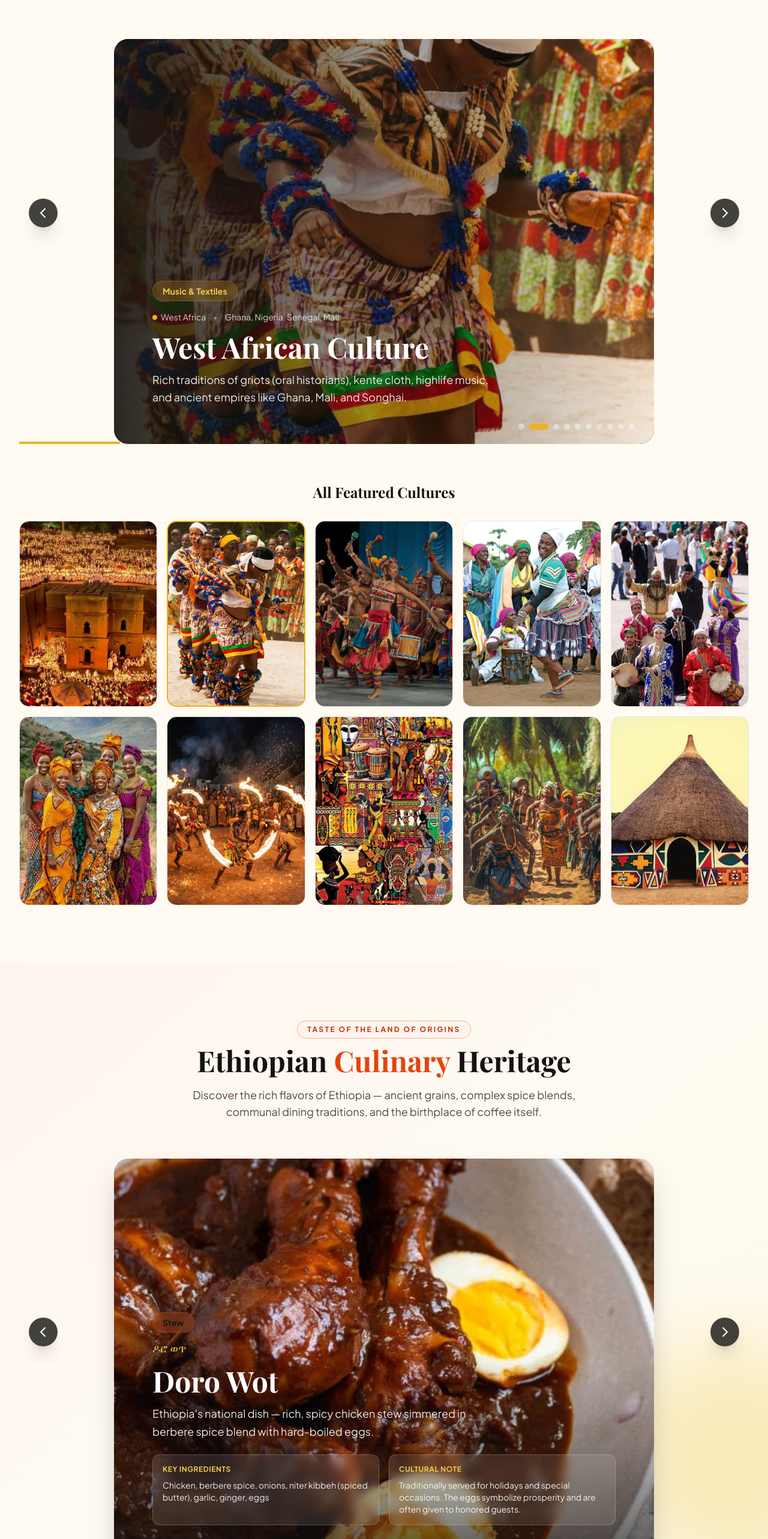
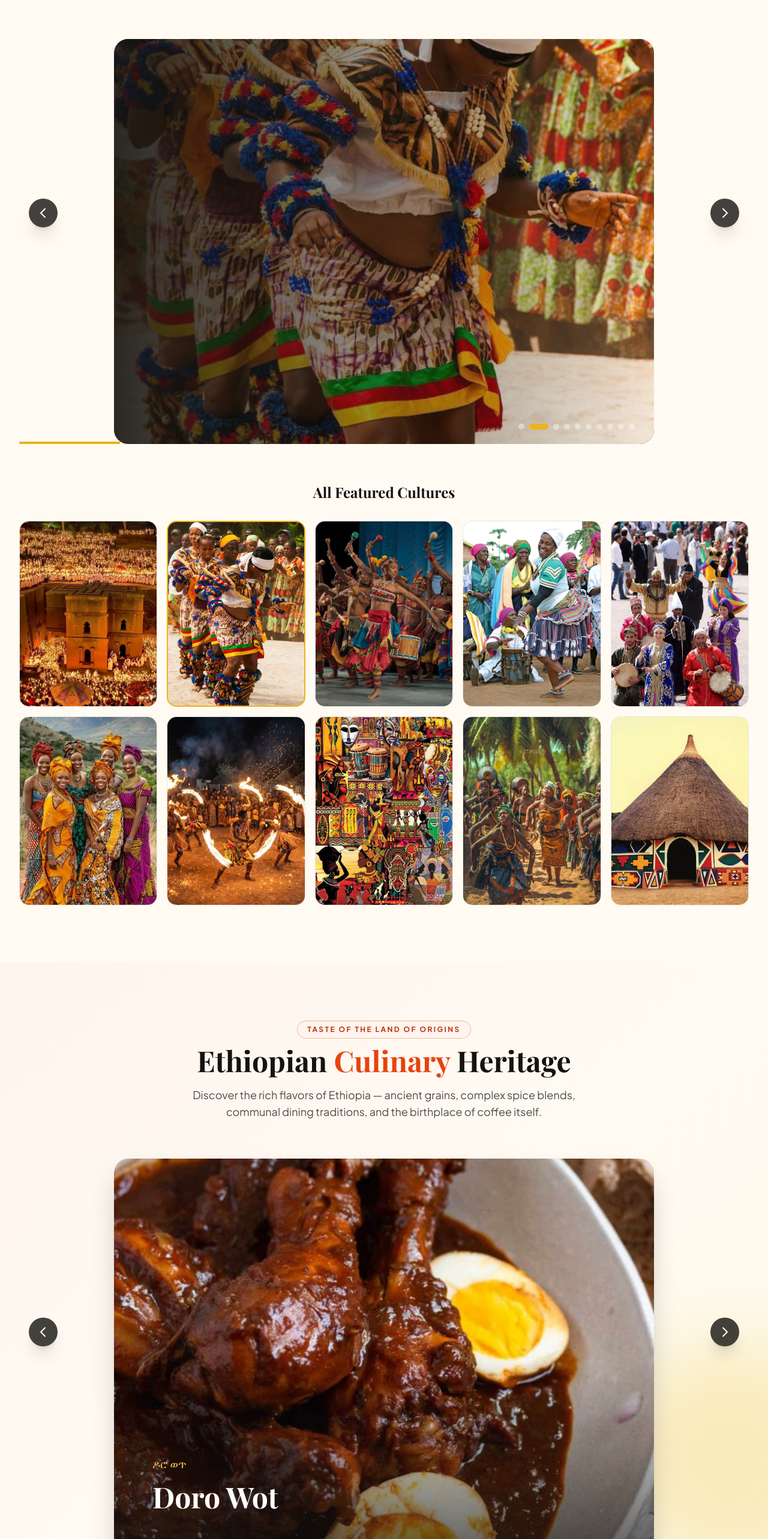
Before and after one commit to sophoniast123/ethcan-events-2, a Next.js app: page / in a window 1280 px wide. Shown: the part 2652-5217 px from the top of the page at 60% size. Built offline with nearby package versions, Linux system fonts and the light colour scheme; a web font is replaced by a local one.

Commit message:
fix minor bugs related to culnary and culture section

```diff
--- a/components/EthiopianCulinary.tsx
+++ b/components/EthiopianCulinary.tsx
@@ -143,24 +143,24 @@ export default function EthiopianCulinary() {
                 transition={{ duration: TRANSITION_DURATION, delay: 0.2 }}
               >
                 {/* Category badge */}
-                <span className="inline-flex items-center gap-2 rounded-full bg-terra-500/20 border border-terra-500/30 px-4 py-1.5 text-sm font-bold text-terra-300 backdrop-blur">
+                {/*<span className="inline-flex items-center gap-2 rounded-full bg-terra-500/20 border border-terra-500/30 px-4 py-1.5 text-sm font-bold text-terra-300 backdrop-blur">
                   {currentItem.category}
                 </span>
 
                 {/* Amharic name if available */}
-                {currentItem.nameAmharic && (
+                 {currentItem.nameAmharic && (
                   <div className="mt-3 text-gold-300 text-lg font-display">
                     {currentItem.nameAmharic}
                   </div>
                 )}
 
                 {/* Title */}
-                <h3 className="mt-4 font-display text-3xl sm:text-4xl lg:text-5xl font-bold text-white leading-tight">
+                 <h3 className="mt-4 font-display text-3xl sm:text-4xl lg:text-5xl font-bold text-white leading-tight">
                   {currentItem.name}
                 </h3>
 
                 {/* Description */}
-                <p className="mt-4 text-lg text-white/90 leading-relaxed max-w-xl">
+                {/* <p className="mt-4 text-lg text-white/90 leading-relaxed max-w-xl">
                   {currentItem.description}
                 </p>
 
@@ -171,14 +171,6 @@ export default function EthiopianCulinary() {
                   animate={{ opacity: 1, y: 0 }}
                   transition={{ duration: TRANSITION_DURATION, delay: 0.4 }}
                 >
-                  <div className="rounded-xl bg-white/10 backdrop-blur p-4 border border-white/20">
-                    <p className="text-xs font-bold uppercase tracking-wider text-gold-300">Key Ingredients</p>
-                    <p className="mt-2 text-white/90 text-sm">{currentItem.ingredients}</p>
-                  </div>
-                  <div className="rounded-xl bg-white/10 backdrop-blur p-4 border border-white/20">
-                    <p className="text-xs font-bold uppercase tracking-wider text-gold-300">Cultural Note</p>
-                    <p className="mt-2 text-white/90 text-sm">{currentItem.culturalNote}</p>
-                  </div>
                 </motion.div>
               </motion.div>
             </div>
--- a/components/PanAfricaCultures.tsx
+++ b/components/PanAfricaCultures.tsx
@@ -130,7 +130,7 @@ export default function PanAfricaCultures() {
             <div className="absolute inset-0 bg-gradient-to-r from-ink/90 via-ink/40 to-transparent" />
 
             {/* Content */}
-            <div className="absolute inset-0 flex items-end p-8 sm:p-12 lg:p-16">
+            {/* <div className="absolute inset-0 flex items-end p-8 sm:p-12 lg:p-16">
               <motion.div
                 className="max-w-3xl"
                 initial={{ opacity: 0, y: 30 }}
@@ -138,12 +138,12 @@ export default function PanAfricaCultures() {
                 transition={{ duration: TRANSITION_DURATION, delay: 0.2 }}
               >
                 {/* Category badge */}
-                <span className="inline-flex items-center gap-2 rounded-full bg-gold-500/20 border border-gold-500/30 px-4 py-1.5 text-sm font-bold text-gold-300 backdrop-blur">
+                {/* <span className="inline-flex items-center gap-2 rounded-full bg-gold-500/20 border border-gold-500/30 px-4 py-1.5 text-sm font-bold text-gold-300 backdrop-blur">
                   {currentItem.category}
                 </span>
 
                 {/* Region & Country */}
-                <div className="mt-4 flex flex-wrap items-center gap-3 text-white/80 text-sm">
+                {/* <div className="mt-4 flex flex-wrap items-center gap-3 text-white/80 text-sm">
                   <span className="flex items-center gap-1.5">
                     <span className="relative top-[1px] w-2 h-2 rounded-full bg-gold-400" />
                     {currentItem.region}
@@ -153,12 +153,12 @@ export default function PanAfricaCultures() {
                 </div>
 
                 {/* Title */}
-                <h3 className="mt-4 font-display text-3xl sm:text-4xl lg:text-5xl font-bold text-white leading-tight">
+                {/* <h3 className="mt-4 font-display text-3xl sm:text-4xl lg:text-5xl font-bold text-white leading-tight">
                   {currentItem.name}
                 </h3>
 
                 {/* Description */}
-                <p className="mt-4 text-lg text-white/90 leading-relaxed max-w-xl">
+                {/*<p className="mt-4 text-lg text-white/90 leading-relaxed max-w-xl">
                   {currentItem.description}
                 </p>
               </motion.div>
```
